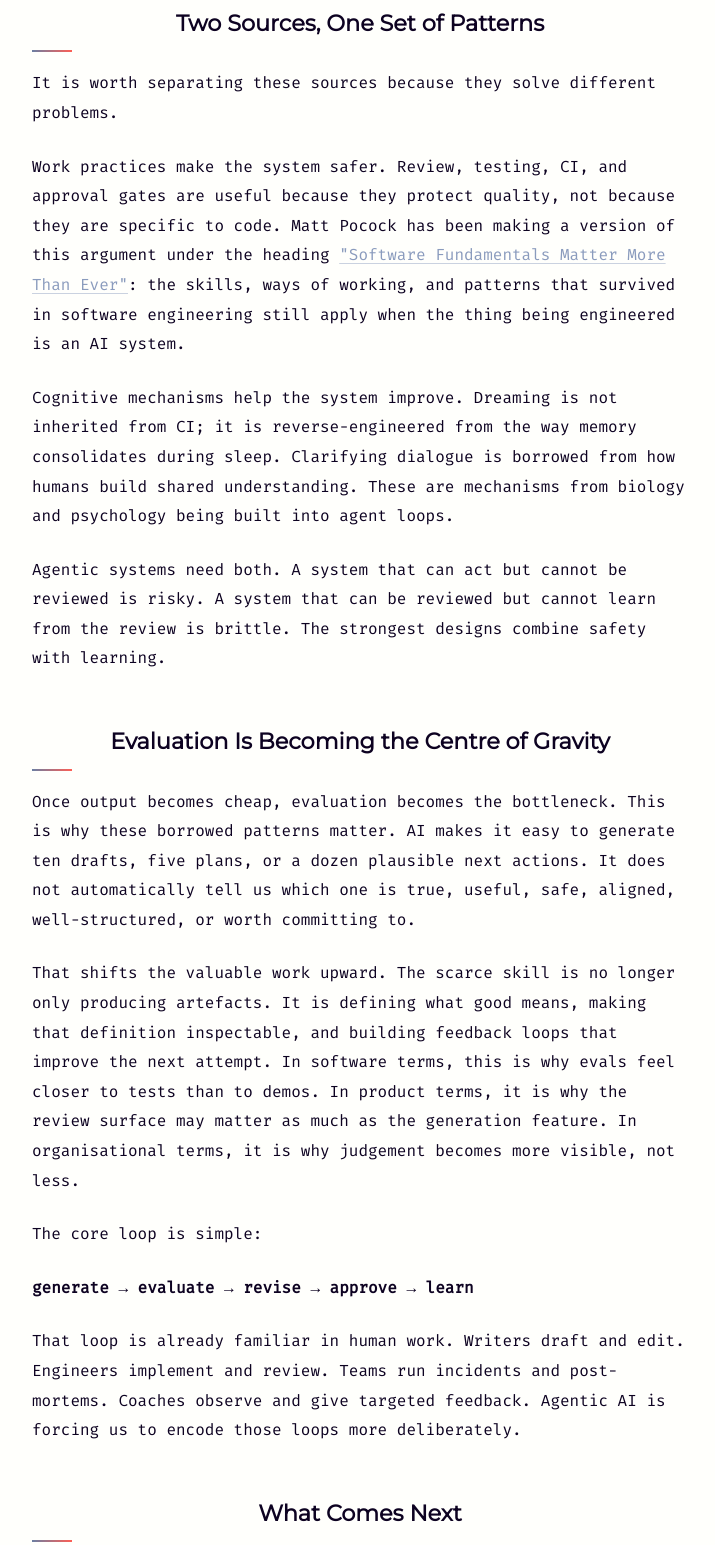
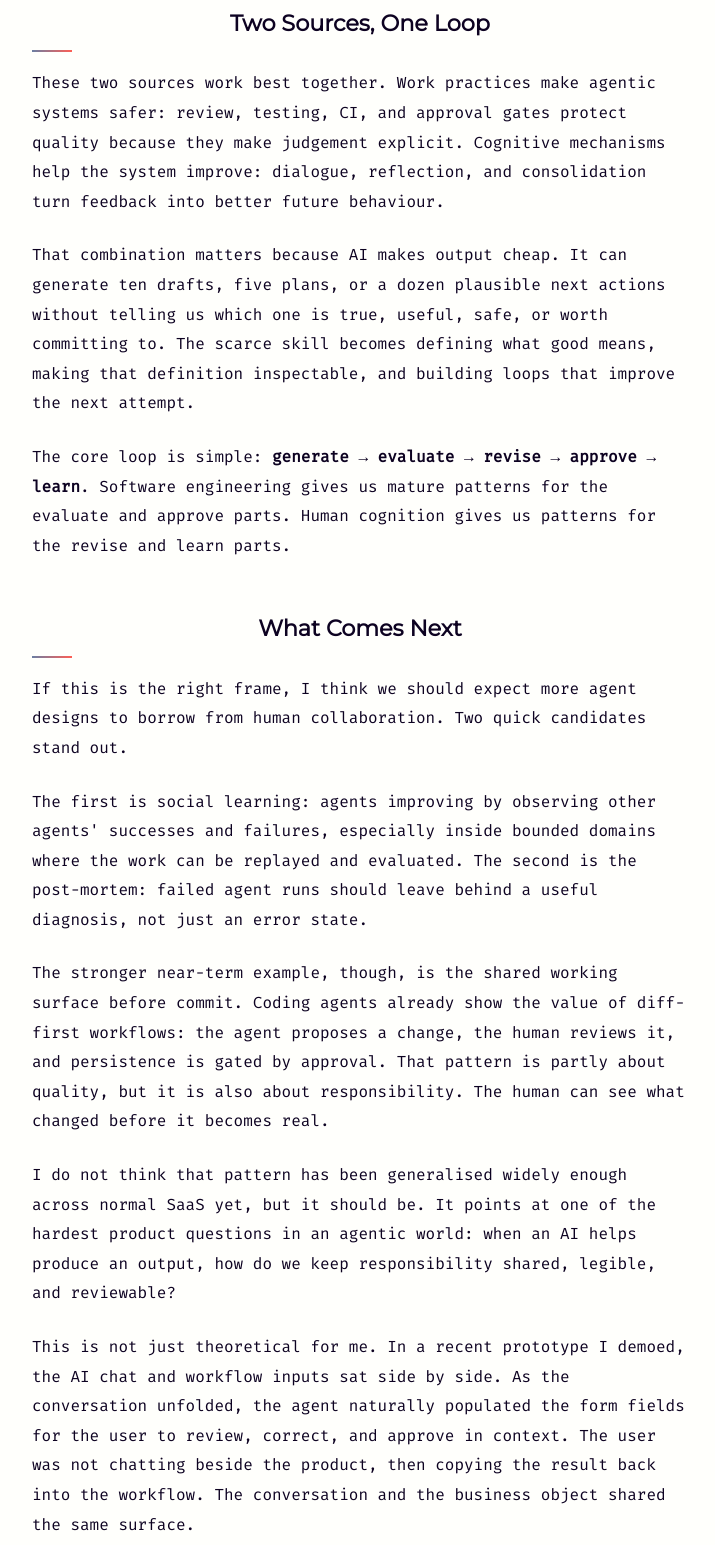
Before and after one commit to CrowBe/crowbe.github.io, a plain HTML site: page writing/borrowed-patterns.html in a window 1280 px wide. Shown: the part 3291-4836 px from the top of the page, without its empty margins (280-995 px from the left). Drawn offline with Linux system fonts and the light colour scheme.

Commit message:
Tighten article synthesis and predictions

```diff
--- a/writing/borrowed-patterns.html
+++ b/writing/borrowed-patterns.html
@@ -138,83 +138,42 @@
                 Agents need versions of that too.
             </p>
 
-            <h2>Two Sources, One Set of Patterns</h2>
+            <h2>Two Sources, One Loop</h2>
 
             <p>
-                It is worth separating these sources because they solve different problems.
+                These two sources work best together. Work practices make agentic systems safer: review, testing, CI, and approval gates
+                protect quality because they make judgement explicit. Cognitive mechanisms help the system improve: dialogue, reflection,
+                and consolidation turn feedback into better future behaviour.
             </p>
 
             <p>
-                Work practices make the system safer. Review, testing, CI, and approval gates are useful because they protect quality,
-                not because they are specific to code. Matt Pocock has been making a version of this argument under the heading
-                <a href="https://www.youtube.com/watch?v=v4F1gFy-hqg" target="_blank" rel="noopener noreferrer">"Software Fundamentals Matter More Than Ever"</a>:
-                the skills, ways of working, and patterns that survived in software engineering still apply when the thing being engineered
-                is an AI system.
+                That combination matters because AI makes output cheap. It can generate ten drafts, five plans, or a dozen plausible next
+                actions without telling us which one is true, useful, safe, or worth committing to. The scarce skill becomes defining what
+                good means, making that definition inspectable, and building loops that improve the next attempt.
             </p>
 
             <p>
-                Cognitive mechanisms help the system improve. Dreaming is not inherited from CI; it is reverse-engineered from the way
-                memory consolidates during sleep. Clarifying dialogue is borrowed from how humans build shared understanding. These are
-                mechanisms from biology and psychology being built into agent loops.
-            </p>
-
-            <p>
-                Agentic systems need both. A system that can act but cannot be reviewed is risky. A system that can be reviewed but cannot
-                learn from the review is brittle. The strongest designs combine safety with learning.
-            </p>
-
-            <h2>Evaluation Is Becoming the Centre of Gravity</h2>
-
-            <p>
-                Once output becomes cheap, evaluation becomes the bottleneck. This is why these borrowed patterns matter.
-                AI makes it easy to generate ten drafts, five plans, or a dozen plausible next actions. It does not automatically tell us
-                which one is true, useful, safe, aligned, well-structured, or worth committing to.
-            </p>
-
-            <p>
-                That shifts the valuable work upward. The scarce skill is no longer only producing artefacts. It is defining what good
-                means, making that definition inspectable, and building feedback loops that improve the next attempt. In software terms,
-                this is why evals feel closer to tests than to demos. In product terms, it is why the review surface may matter as much
-                as the generation feature. In organisational terms, it is why judgement becomes more visible, not less.
-            </p>
-
-            <p>
-                The core loop is simple:
-            </p>
-
-            <p>
-                <strong>generate → evaluate → revise → approve → learn</strong>
-            </p>
-
-            <p>
-                That loop is already familiar in human work. Writers draft and edit. Engineers implement and review. Teams run incidents
-                and post-mortems. Coaches observe and give targeted feedback. Agentic AI is forcing us to encode those loops more deliberately.
+                The core loop is simple: <strong>generate → evaluate → revise → approve → learn</strong>. Software engineering gives us
+                mature patterns for the evaluate and approve parts. Human cognition gives us patterns for the revise and learn parts.
             </p>
 
             <h2>What Comes Next</h2>
 
             <p>
-                If this is the right frame, I think we should expect more agent designs to borrow from human learning and collaboration.
-                Some will come from software engineering, but not all of them. The practical question is: which human patterns have
-                survived enough real work to be worth translating?
+                If this is the right frame, I think we should expect more agent designs to borrow from human collaboration. Two quick
+                candidates stand out.
             </p>
 
             <p>
-                One candidate is social learning. People learn by watching other people work, not only by being corrected directly. Agentic
-                systems may eventually learn more from observing other agents' successes and failures, especially inside bounded domains
-                where the work can be replayed and evaluated.
+                The first is social learning: agents improving by observing other agents' successes and failures, especially inside bounded
+                domains where the work can be replayed and evaluated. The second is the post-mortem: failed agent runs should leave behind
+                a useful diagnosis, not just an error state.
             </p>
 
             <p>
-                Another is the post-mortem. Failure should not be a dead end in an agent loop. If an agent takes the wrong path, the
-                system should be able to inspect why: ambiguous instructions, missing context, weak tool choice, overconfidence, bad
-                retrieval, or a poor evaluation rubric. That diagnosis should feed the next attempt.
-            </p>
-
-            <p>
-                A third is a shared working surface before commit. Coding agents already show the value of diff-first workflows: the
-                agent proposes a change, the human reviews it, and persistence is gated by approval. That pattern is partly about quality,
-                but it is also about responsibility. The human can see what changed before it becomes real.
+                The stronger near-term example, though, is the shared working surface before commit. Coding agents already show the value
+                of diff-first workflows: the agent proposes a change, the human reviews it, and persistence is gated by approval. That
+                pattern is partly about quality, but it is also about responsibility. The human can see what changed before it becomes real.
             </p>
 
             <p>
@@ -243,18 +202,8 @@
             </p>
 
             <p>
-                A fourth is deliberate practice with targeted feedback. Anders Ericsson's
-                <a href="https://psycnet.apa.org/record/1993-40718-001" target="_blank" rel="noopener noreferrer">research on expert performance</a>
-                showed that experts do not just accumulate hours; they train on specific weaknesses with immediate, individualised feedback,
-                usually shaped by a coach. Most agent training today looks more like bulk evaluation than coaching: large eval sets,
-                aggregate scores, occasional regressions surfaced. The next step is training loops shaped around an agent's actual weak
-                spots — a stretch task, a graded attempt, a critique, a retry — repeated until the gap closes. That is closer to how a
-                coach develops a junior than how a test suite grades a build.
-            </p>
-
-            <p>
-                These four candidates are not exhaustive. The useful move is learning to recognise which human patterns have earned their
-                place, then asking what they become when built directly into a product or agent loop.
+                These examples are not exhaustive. The useful move is learning to recognise which human patterns have earned their place,
+                then asking what they become when built directly into a product or agent loop.
             </p>
 
             <h2>The Patterns Are the Point</h2>
```
